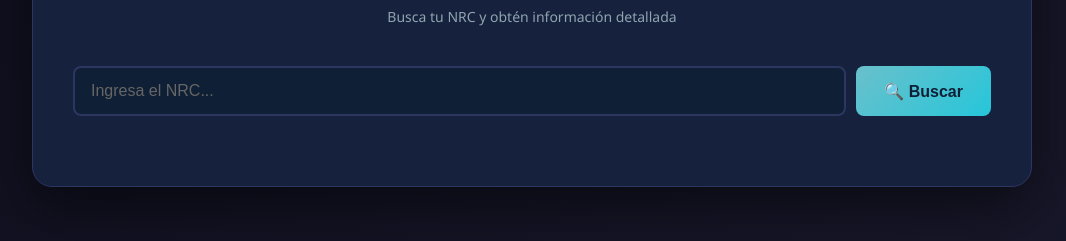
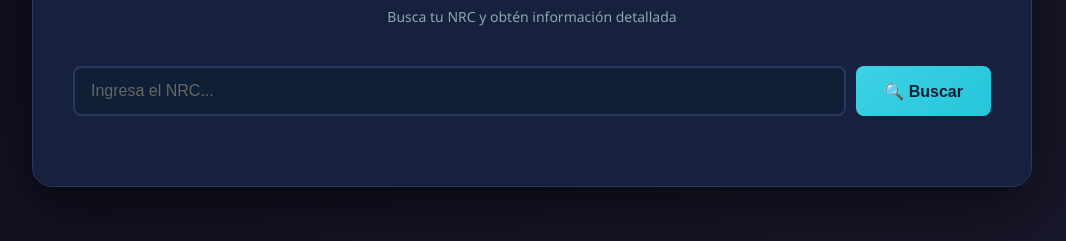
Before and after one commit to Bryan-Quispe/Ver_Asistencia, a website: page frontend/index.html in a window 1280 px wide. Shown: the part 107-348 px from the top of the page, without its empty margins (108-1174 px from the left). Drawn offline with Linux system fonts and the light colour scheme.

Commit message:
sisisisis

```diff
--- a/frontend/index.html
+++ b/frontend/index.html
@@ -74,7 +74,7 @@
 
     button {
       padding: 14px 28px;
-      background: linear-gradient(135deg, #6ac0cb 0%, #26c6da 100%);
+      background: linear-gradient(135deg, #3dd1e5 0%, #26c6da 100%);
       color: #0f1f35;
       border: none;
       border-radius: 8px;
```
